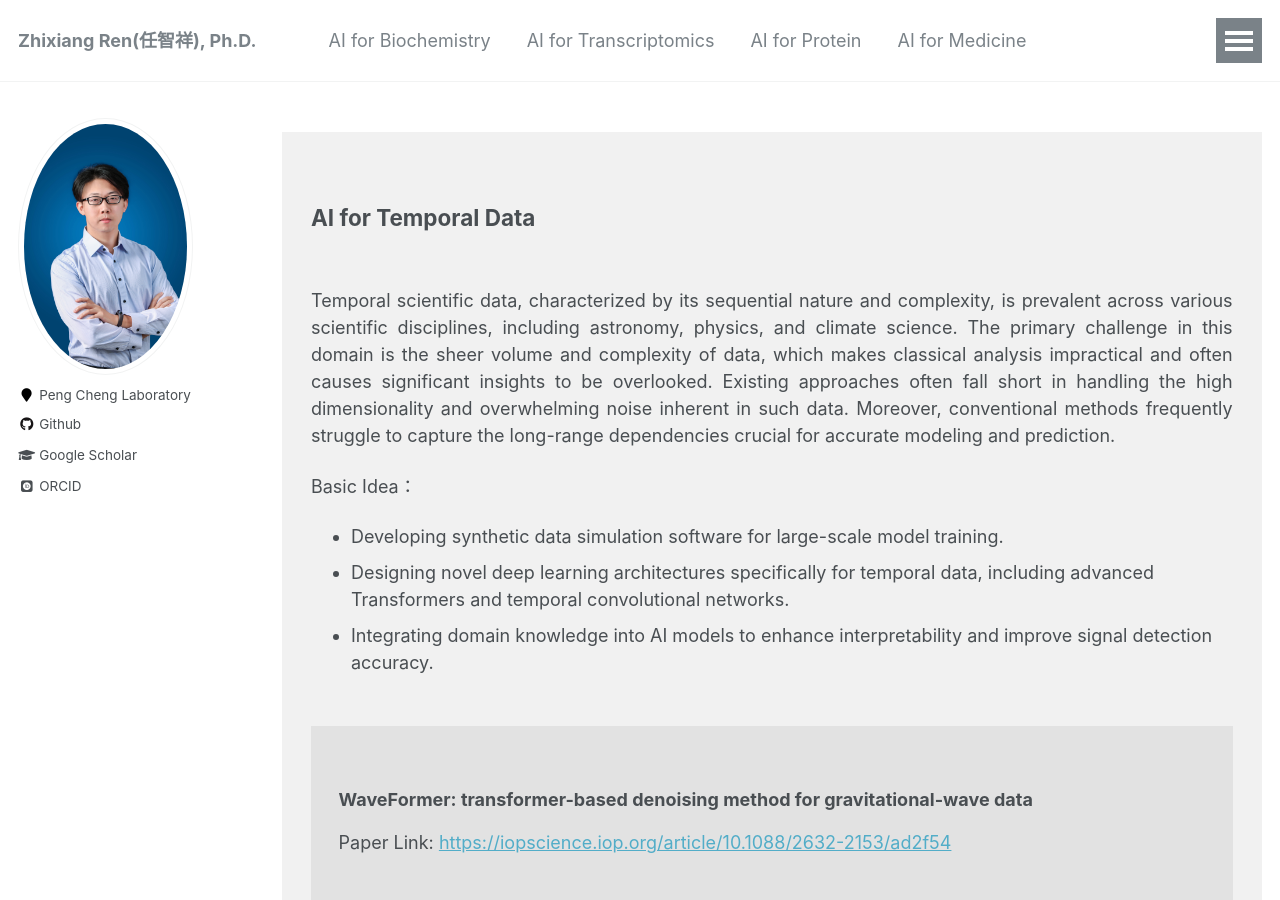
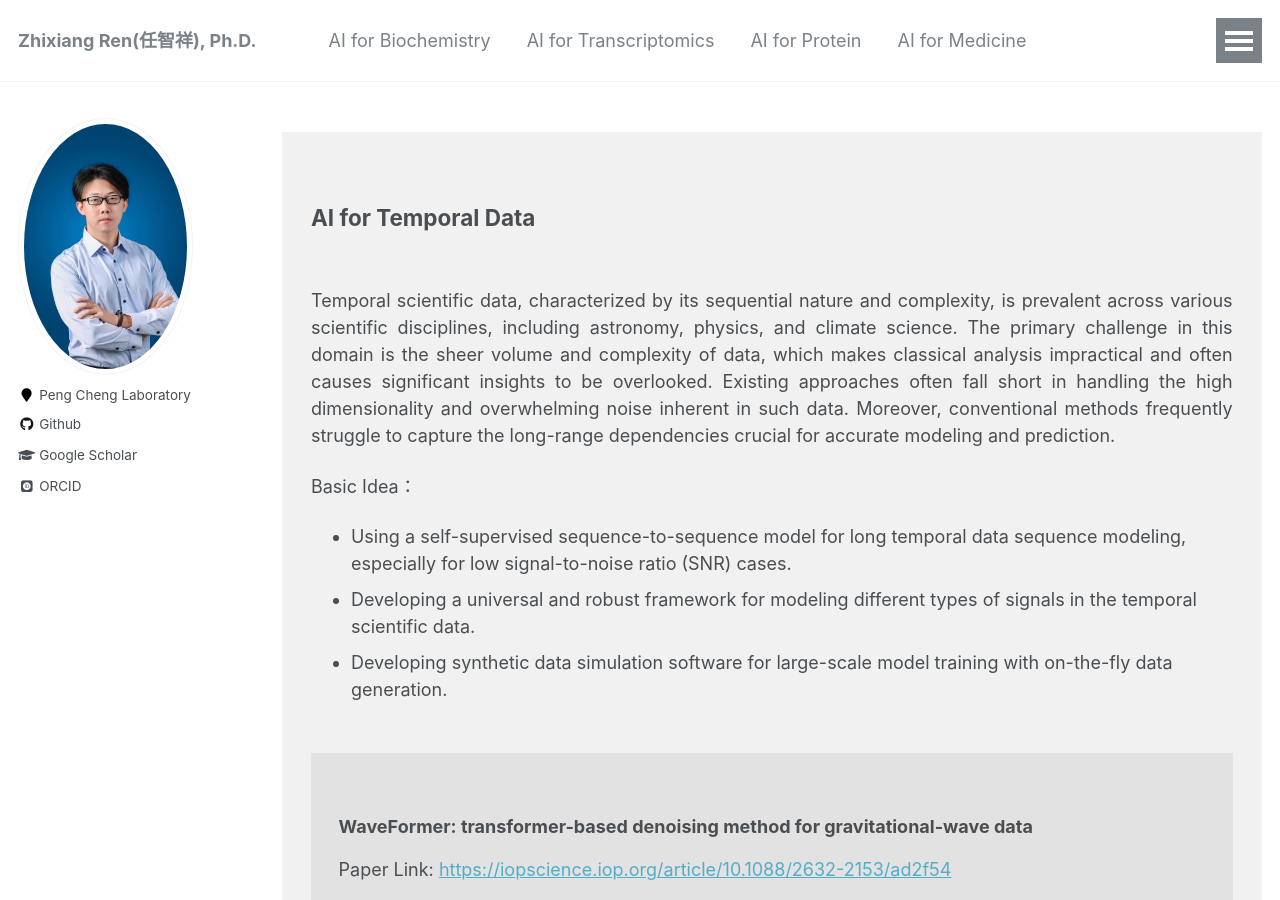
Before and after one commit to zhixiang-ren/zhixiang-ren.github.io, a Jekyll site: the page built from _pages/AI_for_Temporal_Scientific_Data.html, in a window 1280 px wide and 900 px high. Built offline with Jekyll 4.4.1, drawn with Linux system fonts in a browser that asks for light colours; some web fonts are replaced.

Commit message:
Update AI_for_Temporal_Scientific_Data.html

```diff
--- a/_pages/AI_for_Temporal_Scientific_Data.html
+++ b/_pages/AI_for_Temporal_Scientific_Data.html
@@ -18,9 +18,9 @@ author_profile: true
 <p style="text-align:justify">
   Basic Idea：
   <ul>
-    <li>Developing synthetic data simulation software for large-scale model training.</li>
-    <li>Designing novel deep learning architectures specifically for temporal data, including advanced Transformers and temporal convolutional networks.</li>
-    <li>Integrating domain knowledge into AI models to enhance interpretability and improve signal detection accuracy.</li>
+    <li>Using a self-supervised sequence-to-sequence model for long temporal data sequence modeling, especially for low signal-to-noise ratio (SNR) cases.</li>
+    <li>Developing a universal and robust framework for modeling different types of signals in the temporal scientific data.</li>
+    <li>Developing synthetic data simulation software for large-scale model training with on-the-fly data generation.</li>
   </ul>
 </p>
 </br>
```
